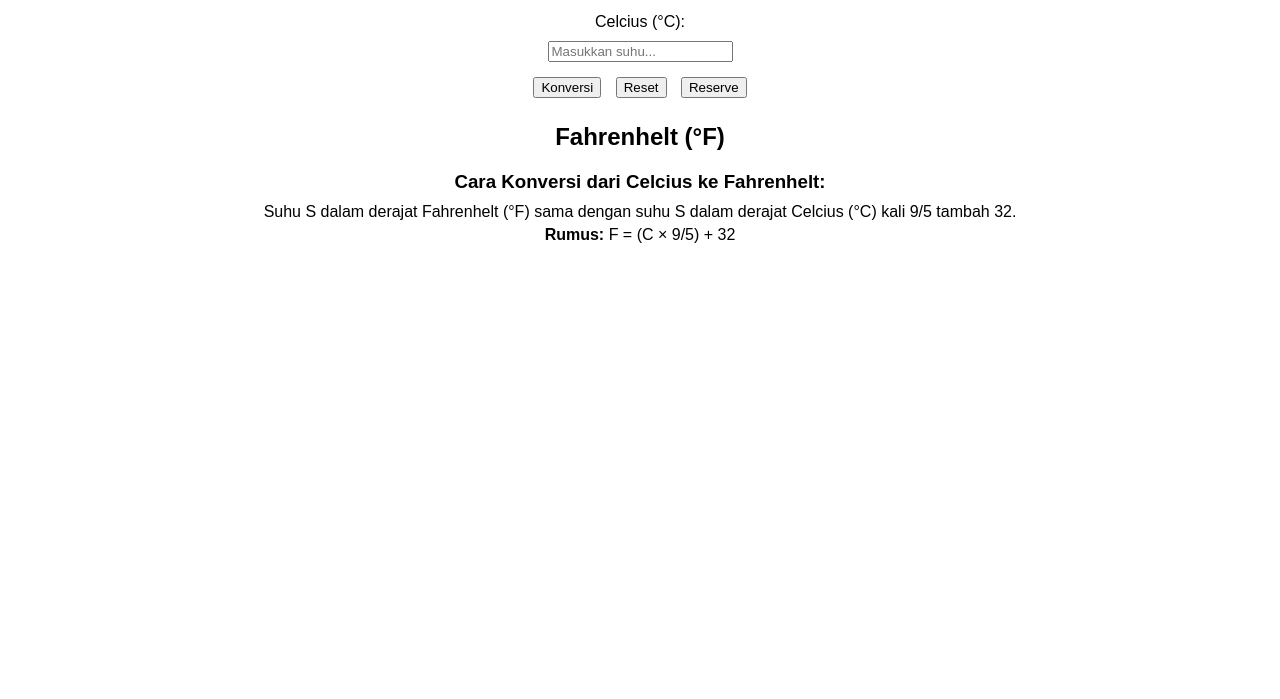
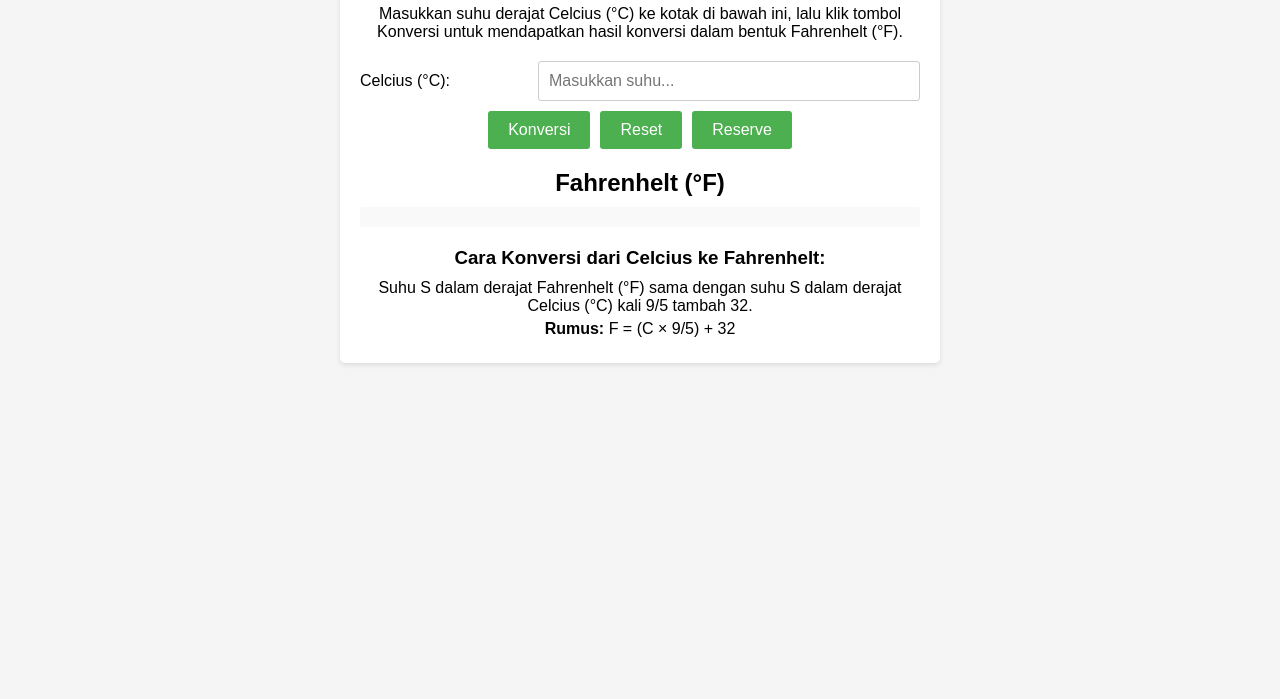
Before and after one commit to AndhiSetyaHermawan/RevoU_day1, a plain HTML site: page index.html in a window 1280 px wide. Shown: the part 101-800 px from the top of the page. Drawn offline with Linux system fonts and the light colour scheme.

Commit message:
Update 19/6/2023 20.30

```diff
--- a/css/style.css
+++ b/css/style.css
@@ -1,53 +1,120 @@
+/* Menggunakan box-sizing untuk menghindari masalah dengan lebar dan tinggi elemen */
+* {
+  box-sizing: border-box;
+}
+
+/* Styling umum untuk body */
 body {
   font-family: Arial, sans-serif;
+  background-color: #f5f5f5;
 }
 
-h1 {
-  text-align: center;
+/* Styling untuk container utama */
+.container {
+  max-width: 600px;
+  margin: 0 auto;
+  padding: 20px;
+  background-color: #fff;
+  border-radius: 5px;
+  box-shadow: 0 2px 5px rgba(0, 0, 0, 0.1);
 }
 
-p {
-  text-align: center;
-}
-
-form {
+/* Styling untuk judul utama */
+h1 {
   text-align: center;
   margin-bottom: 20px;
 }
 
-label, input {
-  display: block;
-  margin: 10px auto;
+/* Styling untuk paragraf penjelasan */
+.input-container p {
+  text-align: center;
+  margin-bottom: 20px;
 }
 
-.buttons {
+/* Styling untuk grup input */
+.input-group {
+  display: flex;
+  justify-content: space-between;
+  align-items: center;
+  margin-bottom: 10px;
+}
+
+/* Styling untuk label input */
+.input-group label {
+  flex-basis: 30%;
+  margin-right: 10px;
+}
+
+/* Styling untuk input suhu */
+.input-group input {
+  flex-grow: 1;
+  padding: 10px;
+  border: 1px solid #ccc;
+  border-radius: 3px;
+  font-size: 16px;
+}
+
+/* Styling untuk grup tombol */
+.button-group {
+  display: flex;
+  justify-content: center;
+}
+
+/* Styling untuk tombol Konversi, Reset, dan Reserve */
+.convert-btn,
+.reset-btn,
+.reverse-btn {
+  padding: 10px 20px;
+  margin: 0 5px;
+  border: none;
+  border-radius: 3px;
+  background-color: #4caf50;
+  color: #fff;
+  font-size: 16px;
+  cursor: pointer;
+}
+
+/* Styling saat tombol diklik */
+.convert-btn:hover,
+.reset-btn:hover,
+.reverse-btn:hover {
+  background-color: #45a049;
+}
+
+/* Styling untuk kontainer hasil konversi */
+.result-container {
+  text-align: center;
+  margin-top: 20px;
+}
+
+/* Styling untuk judul hasil konversi */
+.result-container h2 {
+  margin-bottom: 10px;
+}
+
+/* Styling untuk hasil konversi */
+#result {
+  /* Tambahkan styling sesuai kebutuhan */
+  background-color: #f9f9f9;
+  color: #333;
+  padding: 10px;
+  border-radius: 3px;
+  font-size: 18px;
   text-align: center;
 }
 
-button {
-  margin: 5px;
-}
-
-h2 {
-  text-align: center;
-}
-
-#result {
-  text-align: center;
-  font-weight: bold;
-  font-size: 20px;
-  margin-top: 20px;
-}
-
-#conversionInfo {
+/* Styling untuk kontainer informasi konversi */
+.conversion-info {
   margin-top: 20px;
   text-align: center;
 }
 
-#conversionInfo h3 {
+/* Styling untuk judul informasi konversi */
+.conversion-info h3 {
   margin-bottom: 10px;
 }
 
-#conversionInfo p {
+/* Styling untuk paragraf informasi konversi */
+.conversion-info p {
   margin: 5px;
 }
--- a/index.html
+++ b/index.html
@@ -5,30 +5,41 @@
   <link rel="stylesheet" type="text/css" href="css/style.css">
 </head>
 <body>
+  <div class="container">
     <h1>Kalkulator Suhu</h1>
 
+    <!-- Formulir Masukan Suhu -->
+    <div class="input-container">
       <p>Masukkan suhu derajat Celcius (°C) ke kotak di bawah ini, lalu klik tombol Konversi untuk mendapatkan hasil konversi dalam bentuk Fahrenhelt (°F).</p>
 
-  <form id="temperatureForm">
+      <div class="input-group">
         <label for="temperature">Celcius (°C):</label>
         <input type="text" id="temperature" name="temperature" placeholder="Masukkan suhu...">
+      </div>
 
-    <div class="buttons">
-      <button type="submit">Konversi</button>
-      <button type="button" onclick="resetForm()">Reset</button>
-      <button type="button" onclick="reverseConversion()">Reserve</button>
+      <!-- Tombol Konversi, Reset, dan Reserve -->
+      <div class="button-group">
+        <button type="submit" class="convert-btn" id="konversiBtn">Konversi</button>
+        <button type="button" class="reset-btn" id="resetBtn">Reset</button>
+        <button type="button" class="reverse-btn" id="reverseBtn">Reserve</button>
       </div>
-  </form>
+    </div>
 
+    <!-- Menampilkan Hasil Konversi -->
+    <div class="result-container">
       <h2>Fahrenhelt (°F)</h2>
       <div id="result"></div>
+    </div>
 
-  <div id="conversionInfo">
+    <!-- Penjelasan Hasil Konversi -->
+    <div class="conversion-info">
       <h3>Cara Konversi dari Celcius ke Fahrenhelt:</h3>
       <p>Suhu S dalam derajat Fahrenhelt (°F) sama dengan suhu S dalam derajat Celcius (°C) kali 9/5 tambah 32.</p>
       <p><strong>Rumus:</strong> F = (C × 9/5) + 32</p>
     </div>
+  </div>
 
-  <script src="js/script.js"></script>
+  <!-- Menghubungkan file JavaScript -->
+  <script src="js/script.js" type="text/javascript"></script>
 </body>
 </html>
--- a/js/script.js
+++ b/js/script.js
@@ -1,42 +1,61 @@
-document.getElementById("temperatureForm").addEventListener("submit", function(event) {
+// Event listener untuk tombol Konversi
+document.getElementById("konversiBtn").addEventListener("click", function(event) {
   event.preventDefault(); // Menghentikan pengiriman formulir
 
+  // Mendapatkan nilai suhu dari input
   var temperature = parseFloat(document.getElementById("temperature").value);
   var resultElement = document.getElementById("result");
   var result;
 
+  // Validasi input suhu
   if (isNaN(temperature)) {
     result = "Masukkan suhu yang valid!";
   } else {
-    result = "Hasil konversi: " + convertToFahrenheit(temperature) + " Fahrenheit";
+    // Melakukan konversi suhu ke Fahrenheit
+    result = "Hasil konversi: " + convertToFahrenheit(temperature).toFixed(2) + " Fahrenheit";
   }
 
+  // Menampilkan hasil konversi
   resultElement.innerHTML = result;
 });
 
-function convertToFahrenheit(celcius) {
-  return (celcius * 9/5) + 32;
+// Event listener untuk tombol Reset
+document.getElementById("resetBtn").addEventListener("click", function(event) {
+  event.preventDefault(); // Menghentikan pengiriman formulir
+  resetForm();
+});
+
+// Event listener untuk tombol Reserve
+document.getElementById("reverseBtn").addEventListener("click", function(event) {
+  event.preventDefault(); // Menghentikan pengiriman formulir
+  reverseConversion();
+});
+
+// Fungsi untuk konversi suhu ke Fahrenheit
+function convertToFahrenheit(celsius) {
+  return (celsius * 9/5) + 32;
 }
 
+// Fungsi untuk mereset formulir
 function resetForm() {
-  document.getElementById("temperatureForm").reset();
+  document.getElementById("temperature").value = "";
   document.getElementById("result").innerHTML = "";
 }
 
+// Fungsi untuk membalik konversi dari Fahrenheit ke Celcius
 function reverseConversion() {
   var temperature = parseFloat(document.getElementById("temperature").value);
   var resultElement = document.getElementById("result");
   var result;
 
+  // Validasi input suhu
   if (isNaN(temperature)) {
     result = "Masukkan suhu yang valid!";
   } else {
-    result = "Hasil konversi: " + convertToCelcius(temperature) + " Celcius";
+    // Melakukan konversi suhu ke Celcius
+    result = "Hasil konversi: " + convertToCelsius(temperature).toFixed(2) + " Celcius";
   }
 
+  // Menampilkan hasil konversi
   resultElement.innerHTML = result;
 }
-
-function convertToCelcius(fahrenheit) {
-  return (fahrenheit - 32) * 5/9;
-}
```
Lines whose indentation alone changed are shown as unchanged.
